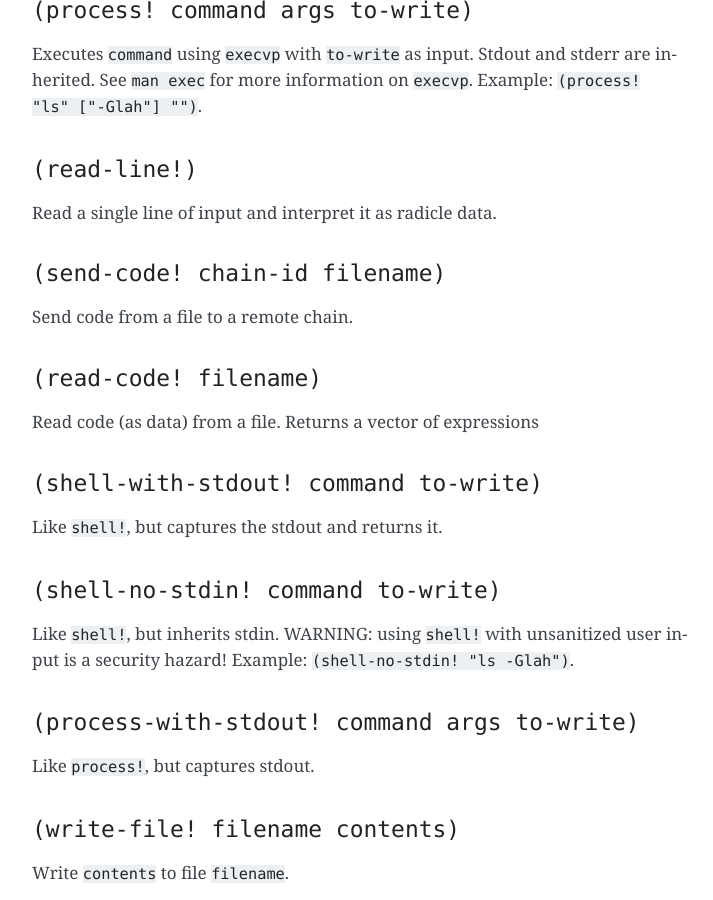
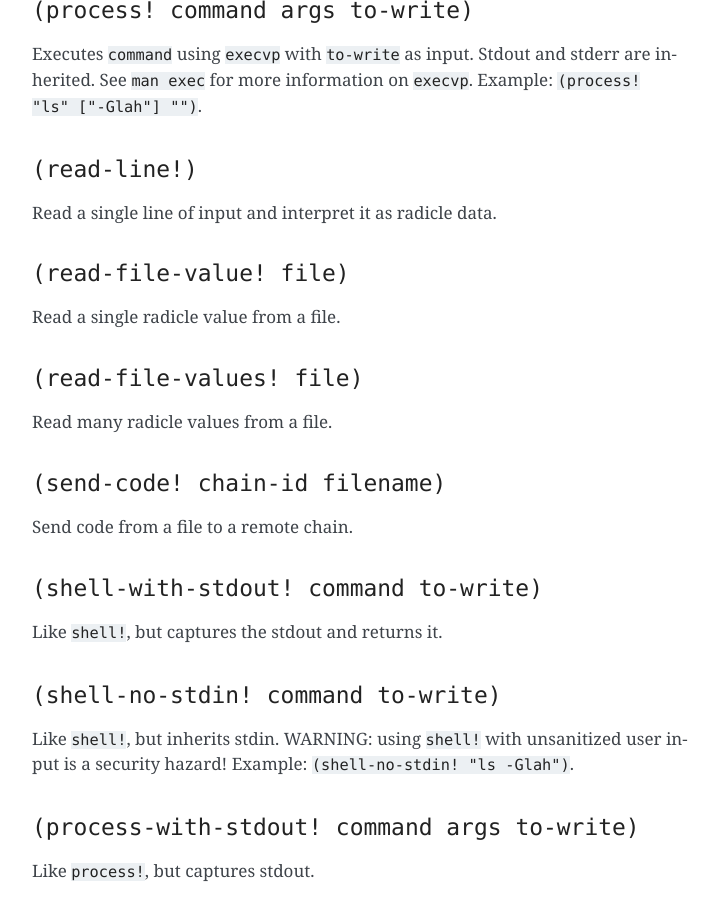
Before and after one commit to radicle-dev/radicle-alpha, a Sphinx documentation site: the page built from docs/source/reference.rst, in a window 1280 px wide and 900 px high, scrolled down 14491 px. Shown: the whole window, without its empty margins (388-1101 px from the left). Built offline with Sphinx 7.4.7, drawn with Linux system fonts in a browser that asks for light colours; pages that are not in the unit, such as notebooks, are missing from menus; some of the changed text lies outside the part shown.

Commit message:
Add a source argument to `read` and `read-many`.
- Which adds line number annotations.
- Deleted out-of-date and unused crypto code.

```diff
--- a/docs/source/reference.rst
+++ b/docs/source/reference.rst
@@ -69,13 +69,13 @@
 
 Exit the interpreter immediately with the given exit code.
 
-``read``
-~~~~~~~~
+``read-annotated``
+~~~~~~~~~~~~~~~~~~
 
 Parses a string into a radicle value. Does not evaluate the value.
 
-``read-many``
-~~~~~~~~~~~~~
+``read-many-annotated``
+~~~~~~~~~~~~~~~~~~~~~~~
 
 Parses a string into a vector of radicle values. Does not evaluate the
 values.
@@ -702,15 +702,20 @@
 
 Read a single line of input and interpret it as radicle data.
 
+``(read-file-value! file)``
+~~~~~~~~~~~~~~~~~~~~~~~~~~~
+
+Read a single radicle value from a file.
+
+``(read-file-values! file)``
+~~~~~~~~~~~~~~~~~~~~~~~~~~~~
+
+Read many radicle values from a file.
+
 ``(send-code! chain-id filename)``
 ~~~~~~~~~~~~~~~~~~~~~~~~~~~~~~~~~~
 
 Send code from a file to a remote chain.
-
-``(read-code! filename)``
-~~~~~~~~~~~~~~~~~~~~~~~~~
-
-Read code (as data) from a file. Returns a vector of expressions
 
 ``(shell-with-stdout! command to-write)``
 ~~~~~~~~~~~~~~~~~~~~~~~~~~~~~~~~~~~~~~~~~
--- a/reference-doc.yaml
+++ b/reference-doc.yaml
@@ -26,8 +26,8 @@
 - show
 - throw
 - exit!
-- read
-- read-many
+- read-annotated
+- read-many-annotated
 # Eval
 - base-eval
 # Refs
```
Also changed, not shown: 9 other files.
